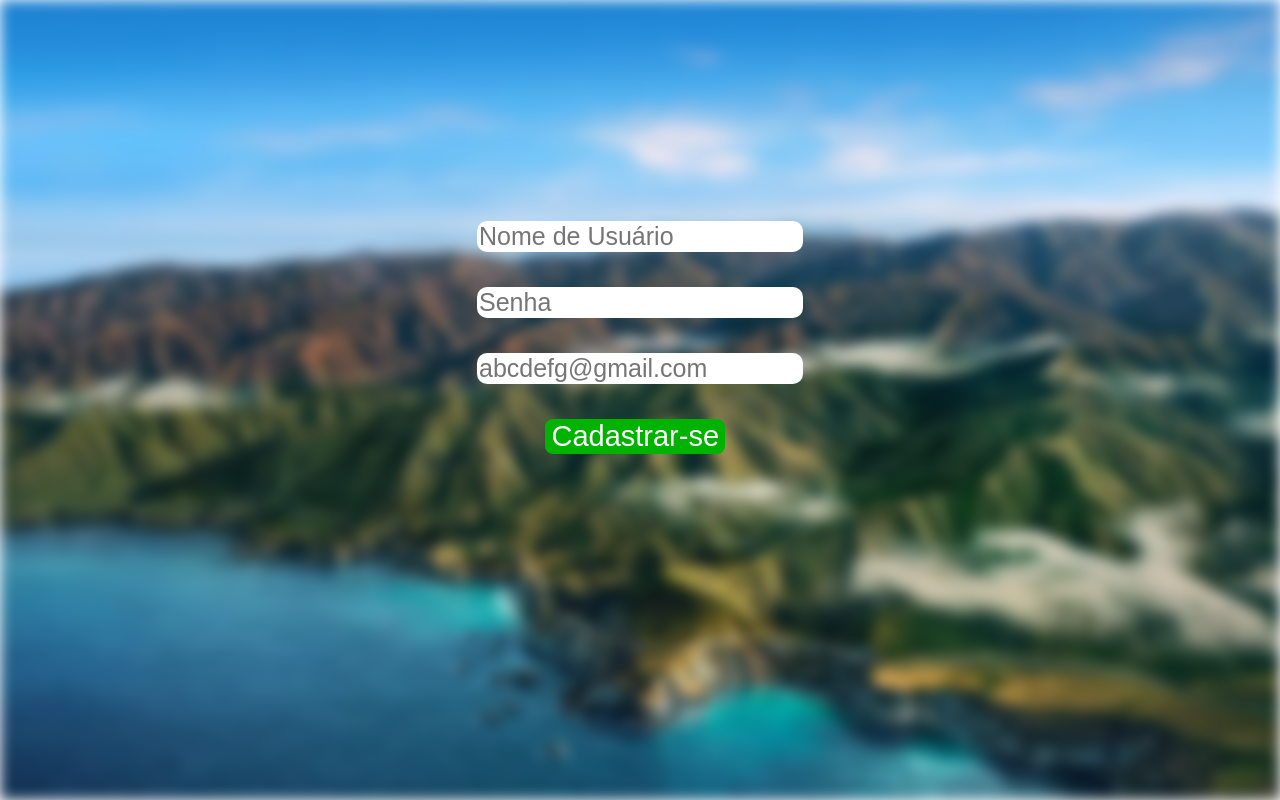
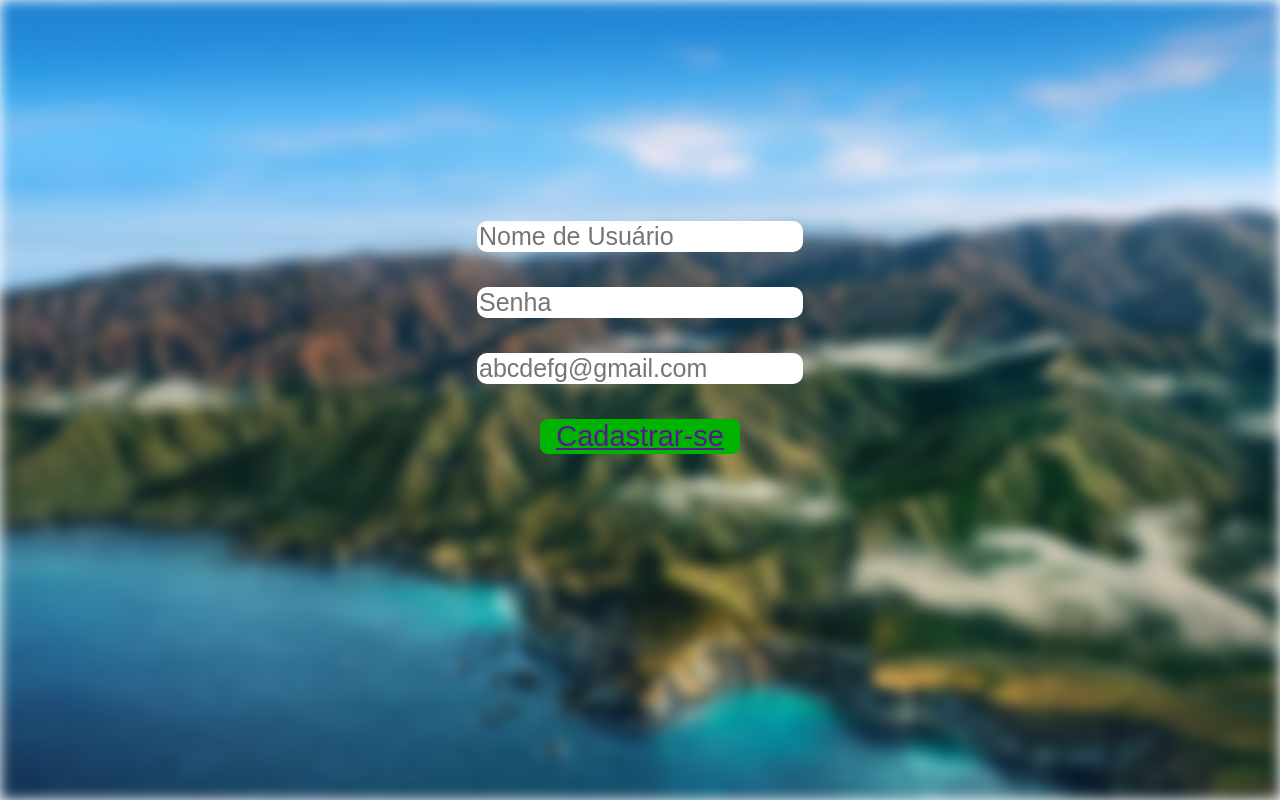
Before and after one commit to AceJSaul/1st-Beginner-Project, a plain HTML site: page index.html in a window 1280 px wide. Drawn offline with Linux system fonts and the light colour scheme.

Commit message:
Update style.css

```diff
--- a/style.css
+++ b/style.css
@@ -1,7 +1,3 @@
-body{
-    font-family:'Gill Sans', 'Gill Sans MT', Calibri, 'Trebuchet MS', sans-serif
-}
-
 .formulario{
     display: flex;
     justify-content: center;
@@ -27,6 +23,7 @@ body{
     width:350px;
     height: 320px;
 
+
 }
 
 form{
@@ -43,18 +40,20 @@ form input{
     border: none;
 }
 
+
 #margem button{
     position: absolute;
-    left:21%;
+    left:50%;
+    transform: translate(-50%,0%);
+    width:200px;
     font-size: 29px;
     background-color: hsl(120, 100%, 35%);
     border: none;
     border-radius: 8px;
-
+    color: white;
 }
 
-#margem button a{
-    text-decoration: none;
-    color: white;
-
+#margem button:hover{
+    background-color: hsl(120,100%,45%);
+    cursor:pointer;
 }
```
